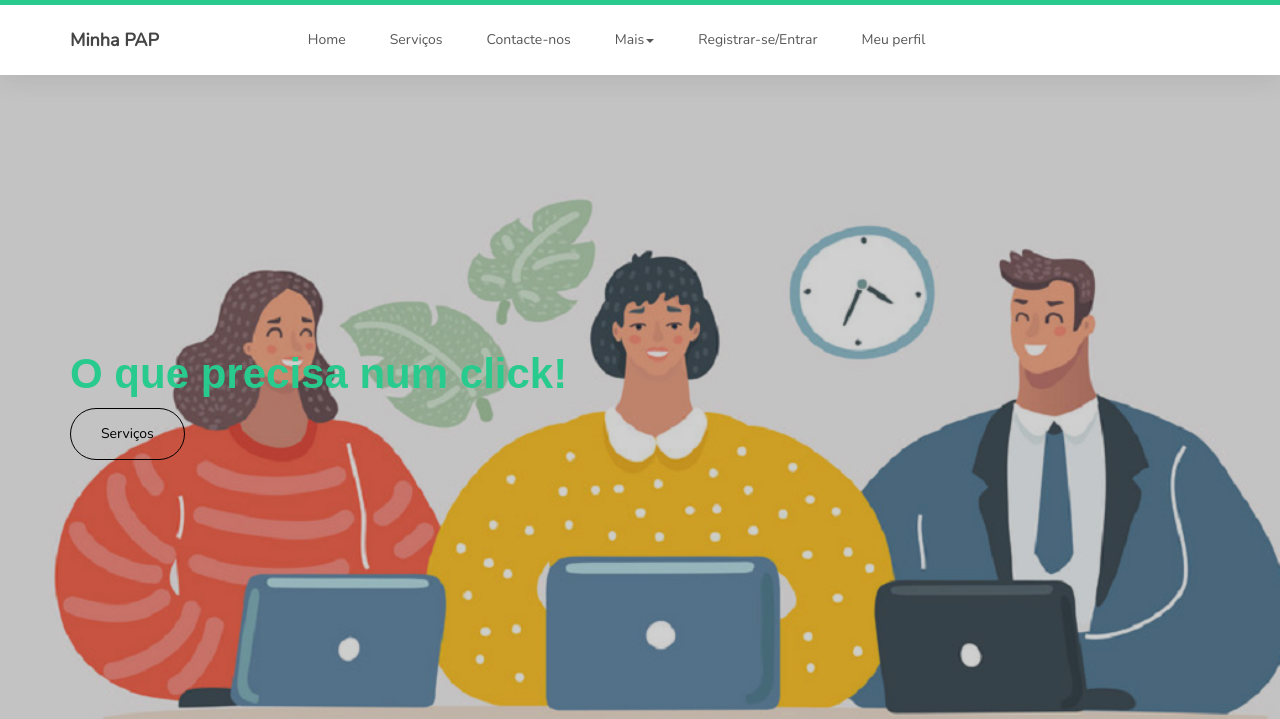
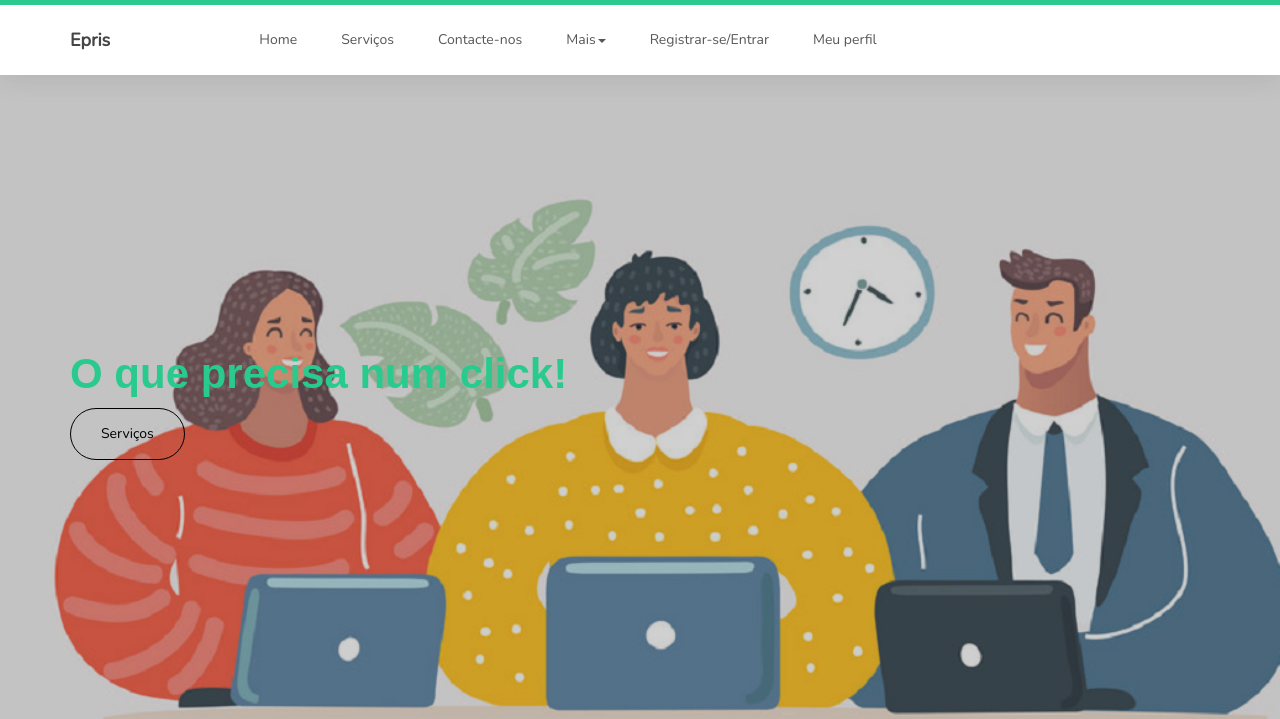
Before and after one commit to JonathanCaracol/papJonathan, a PHP site: page /index.php in a window 1280 px wide; the page is wider, and only the part inside the window is pictured. Shown: the top 719 px of that part. Run offline with PHP 8.4, Linux system fonts and the light colour scheme; some web fonts are replaced.

Commit message:
navbar - minha pap para Epris

```diff
--- a/includes/body.inc.php
+++ b/includes/body.inc.php
@@ -48,7 +48,7 @@ function top(){
             </button>
 
             <!-- lOGO TEXT HERE -->
-            <a href="index.php" class="navbar-brand">Minha PAP</a>
+            <a href="index.php" class="navbar-brand">Epris</a>
         </div>
 
         <!-- MENU LINKS -->
```
